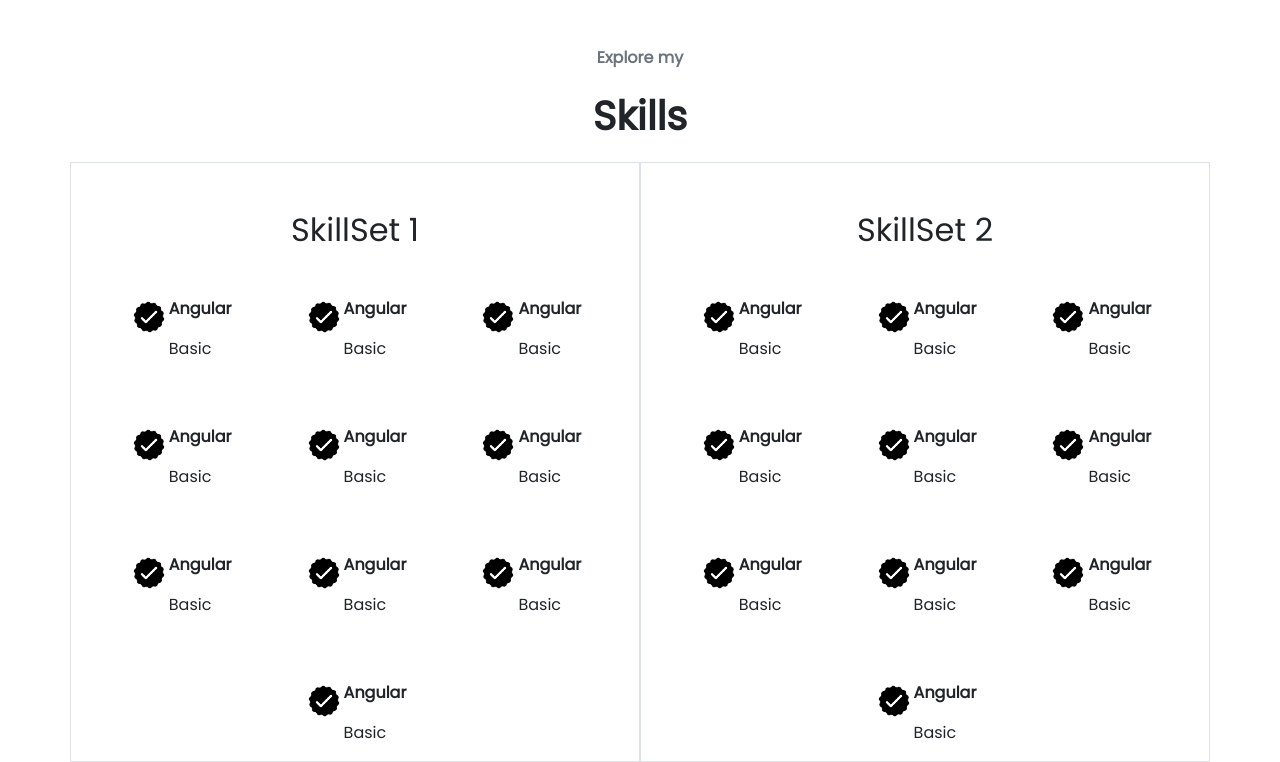
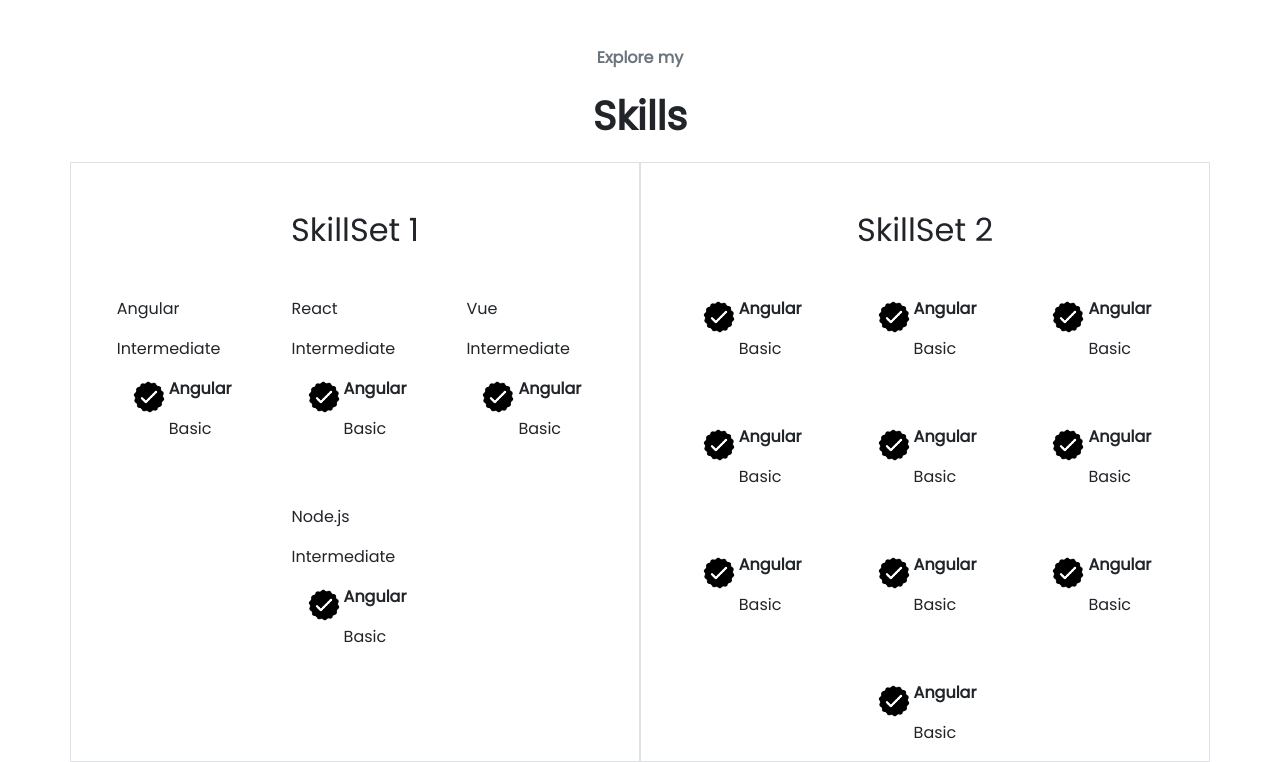
Before and after one commit to AleandroPresta/personal-portfolio-angular, an Angular app in the folder app/: page / in a window 1280 px wide. Shown: the part 1353-2115 px from the top of the page. Built offline with nearby package versions, Linux system fonts and the light colour scheme.

Commit message:
Added iteration over Skills hardcoded inside the class

```diff
--- /dev/null
+++ b/app/src/app/skills/Skill.ts
@@ -0,0 +1,9 @@
+// A Skill class with two attributes, name and experience level
+export class Skill {
+    name: string;
+    experience: string;
+    constructor(name: string, experience: string) {
+        this.name = name;
+        this.experience = experience;
+    }
+}
--- a/app/src/app/skills/skills-container/skills-container.component.html
+++ b/app/src/app/skills/skills-container/skills-container.component.html
@@ -3,16 +3,11 @@
         <div class="col border">
             <h2 class="text-center my-5">SkillSet 1</h2>
             <div class="d-flex flex-wrap justify-content-center gap-5">
-                <app-skill-content></app-skill-content>
-                <app-skill-content></app-skill-content>
-                <app-skill-content></app-skill-content>
-                <app-skill-content></app-skill-content>
-                <app-skill-content></app-skill-content>
-                <app-skill-content></app-skill-content>
-                <app-skill-content></app-skill-content>
-                <app-skill-content></app-skill-content>
-                <app-skill-content></app-skill-content>
-                <app-skill-content></app-skill-content>
+                <div *ngFor="let skill of skills">
+                    <p>{{skill.name}}</p>
+                    <p>{{skill.experience}}</p>
+                    <app-skill-content></app-skill-content>
+                </div>
             </div>
         </div>
         <div class="col border">
--- a/app/src/app/skills/skills-container/skills-container.component.ts
+++ b/app/src/app/skills/skills-container/skills-container.component.ts
@@ -1,20 +1,22 @@
 import { Component } from '@angular/core';
 import { SkillContentComponent } from "./skill-content/skill-content.component";
+import { NgFor } from '@angular/common';
+import { Skill } from '../Skill';
 
 @Component({
   selector: 'app-skills-container',
   standalone: true,
-  imports: [SkillContentComponent],
+  imports: [SkillContentComponent, NgFor],
   templateUrl: './skills-container.component.html',
   styleUrl: './skills-container.component.css'
 })
 export class SkillsContainerComponent {
 
-  skills: Map<string, string> = new Map<string, string>([
-    ['skill1', 'value1'],
-    ['skill2', 'value2'],
-    ['skill3', 'value3'],
-    ['skill4', 'value4'],
-  ])
+  skills: Skill[] = [
+    new Skill('Angular', 'Intermediate'),
+    new Skill('React', 'Intermediate'),
+    new Skill('Vue', 'Intermediate'),
+    new Skill('Node.js', 'Intermediate'),
+  ];
 
 }
```
